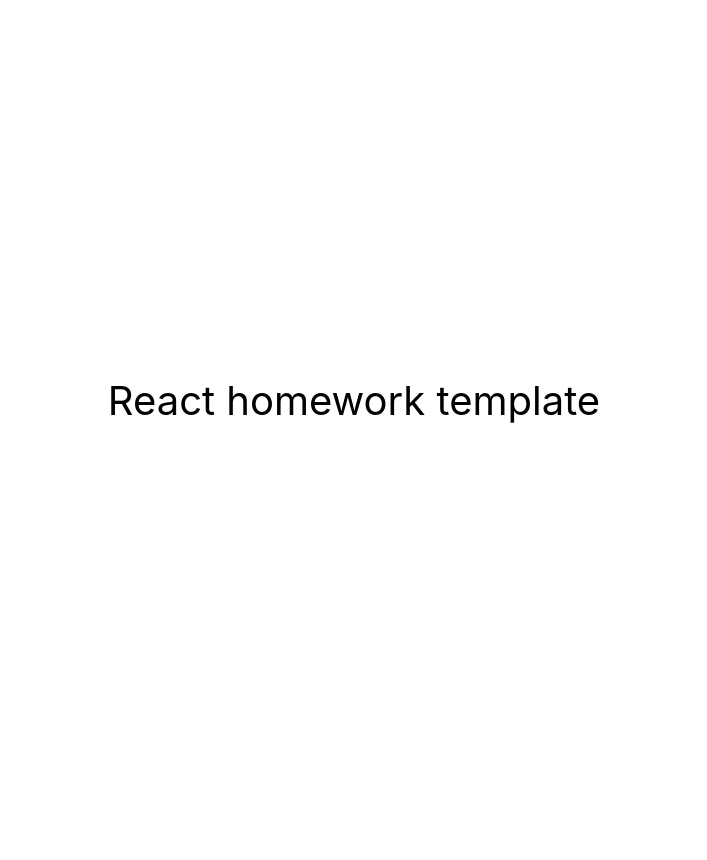
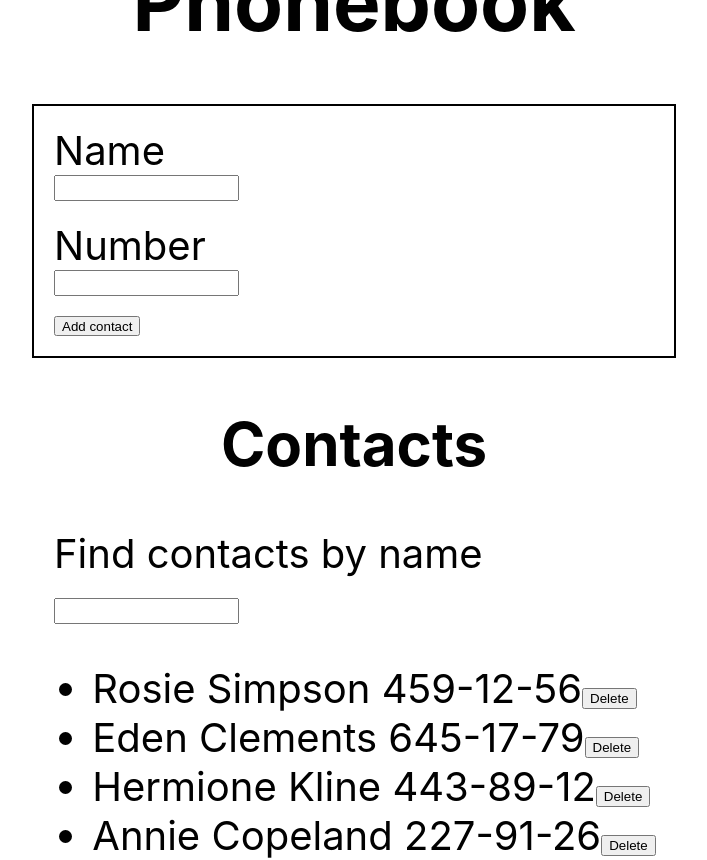
Before and after one commit to stanislav-pravdiuk/goit-react-hw-06-phonebook, a React (Create React App) app: page / in a window 1280 px wide. Shown: the whole page, without its empty margins (286-993 px from the left). Before the commit the page ends 800 px from the top, so only its background shows below. Built offline with nearby package versions, Linux system fonts and the light colour scheme.

Commit message:
change src

```diff
--- a/src/components/App.jsx
+++ b/src/components/App.jsx
@@ -1,16 +1,68 @@
-export const App = () => {
+import { useState, useEffect } from "react";
+import { nanoid } from 'nanoid';
+import { Notify } from 'notiflix/build/notiflix-notify-aio';
+import initialContacts from '../components/contacts/contacts.json';
+import ContactForm from "./phonebook/contactForm";
+import ContactList from "./contacts/ContactsList";
+import Filter from "./contacts/Filter";
+
+function App() {
+  const [contacts, setContacts] = useState(initialContacts);
+  const [filter, setFilter] = useState('');
+  const visibleContacts = contacts.filter(contact =>
+    contact.name.toLowerCase().includes(filter.toLowerCase()));
+
+  useEffect(() => {
+    const storedContacts = localStorage.getItem('contacts');
+    if (storedContacts) {
+      setContacts(JSON.parse(storedContacts));
+    }
+  }, []);
+
+  useEffect(() => {
+    localStorage.setItem('contacts', JSON.stringify(contacts));
+  }, [contacts]);
+
+  function deleteContact(contactId) {
+    setContacts(state => state.filter(contact => contactId !== contact.id));
+  };
+
+  function addContact (data) {
+    if (contacts.some(contact => contact.name === data.name)) {
+      Notify.warning(`${data.name} is already in contacts`)
+      return;
+    }
+    const id = nanoid();
+    const contact = { id: id, name: data.name, number: data.number };
+    setContacts(state => [contact, ...state]);
+  };
+
+  function handleFilterChange(event) {
+    setFilter(event.currentTarget.value);
+  };
+
   return (
     <div
       style={{
         height: '100vh',
         display: 'flex',
+        flexDirection: 'column',
         justifyContent: 'center',
         alignItems: 'center',
         fontSize: 40,
         color: '#010101'
       }}
     >
-      React homework template
+      <h1>Phonebook</h1>
+      <ContactForm onSubmit={addContact} />
+
+      <h2>Contacts</h2>
+      <Filter filter={filter} onChange={handleFilterChange} />
+
+      <ContactList contacts={visibleContacts} onDeleteContact={deleteContact} />
+
     </div>
   );
 };
+
+export default App;
--- /dev/null
+++ b/src/components/contacts/ContactsList.jsx
@@ -0,0 +1,22 @@
+import React from "react";
+import PropTypes from 'prop-types';
+
+function ContactList({ contacts, onDeleteContact }) {
+
+        return (
+                <ul>
+                        {contacts.map((el) =>
+                                <li key={el.id}>
+                                        <span>{el.name} {el.number}</span>
+                                        <button onClick={() => onDeleteContact(el.id)}>Delete</button>
+                                </li>)}
+                </ul>
+        );
+};
+
+ContactList.propTypes = {
+        contacts: PropTypes.arrayOf(Object).isRequired,
+        onDeleteContact: PropTypes.func.isRequired
+}
+
+export default ContactList;
--- /dev/null
+++ b/src/components/contacts/Filter.jsx
@@ -0,0 +1,24 @@
+import React from "react";
+import css from './filter.module.css'
+import PropTypes from 'prop-types';
+
+function Filter({ filter, onChange }) {
+
+    return (
+        <label className={css.filter}>Find contacts by name
+            <input
+                type="text"
+                value={filter}
+                onChange={onChange}
+            >
+            </input>
+        </label>
+    );
+};
+
+Filter.propTypes = {
+    filter: PropTypes.string,
+    onChange: PropTypes.func.isRequired
+}
+
+export default Filter;
--- /dev/null
+++ b/src/components/contacts/contacts.json
@@ -0,0 +1,6 @@
+[
+  {"id": "id-1", "name": "Rosie Simpson", "number": "459-12-56"},
+  {"id": "id-3", "name": "Eden Clements", "number": "645-17-79"},
+  {"id": "id-2", "name": "Hermione Kline", "number": "443-89-12"},
+  {"id": "id-4", "name": "Annie Copeland", "number": "227-91-26"}
+]
--- /dev/null
+++ b/src/components/contacts/filter.module.css
@@ -0,0 +1,11 @@
+.filter {
+    display: flex;
+    flex-direction: column;
+    align-items: flex-start;
+    width: 600px;
+}
+
+.filter input {
+    margin-top: 20px;
+    height: 20px;
+}
--- /dev/null
+++ b/src/components/phonebook/contact-form.module.css
@@ -0,0 +1,23 @@
+.contactForm {
+    display: flex;
+    flex-direction: column;
+    align-items: flex-start;
+    border: 2px solid black;
+    width: 600px;
+    padding: 20px;
+
+}
+
+.contactForm label {
+    display: flex;
+    flex-direction: column;
+    margin-bottom: 20px;
+}
+
+.contactForm input {
+    height: 20px;
+}
+
+.contactForm button {
+    height: 20px;
+}
--- /dev/null
+++ b/src/components/phonebook/contactForm.jsx
@@ -0,0 +1,64 @@
+import { useState } from "react";
+import css from './contact-form.module.css';
+import PropTypes from 'prop-types';
+
+function ContactForm({ onSubmit }) {
+
+    const [state, setState] = useState({
+        name: '',
+        number: '',
+    });
+
+    function handleInputChange(event) {
+        const { name, value } = event.currentTarget;
+        setState(state => ({ ...state, [name]: value }));
+    };
+
+    function handleSubmit(event) {
+        event.preventDefault();
+
+        onSubmit(state);
+
+        reset();
+    };
+
+    function reset() {
+        setState({ name: '', number: '', });
+    };
+
+    return (
+        <form
+            className={css.contactForm}
+            onSubmit={handleSubmit}>
+            <label>Name
+                <input
+                    type="text"
+                    name="name"
+                    pattern="^[a-zA-Zа-яА-Я]+(([' -][a-zA-Zа-яА-Я ])?[a-zA-Zа-яА-Я]*)*$"
+                    title="Name may contain only letters, apostrophe, dash and spaces. For example Adrian, Jacob Mercer, Charles de Batz de Castelmore d'Artagnan"
+                    required
+                    value={state.name}
+                    onChange={handleInputChange}
+                />
+            </label>
+            <label>Number
+                <input
+                    type="tel"
+                    name="number"
+                    pattern="\+?\d{1,4}?[-.\s]?\(?\d{1,3}?\)?[-.\s]?\d{1,4}[-.\s]?\d{1,4}[-.\s]?\d{1,9}"
+                    title="Phone number must be digits and can contain spaces, dashes, parentheses and can start with +"
+                    required
+                    value={state.number}
+                    onChange={handleInputChange}
+                />
+            </label>
+            <button type="submit">Add contact</button>
+        </form>
+    );
+};
+
+ContactForm.propTypes = {
+    onSubmit: PropTypes.func.isRequired
+}
+
+export default ContactForm;
--- a/src/index.js
+++ b/src/index.js
@@ -1,6 +1,6 @@
 import React from 'react';
 import ReactDOM from 'react-dom/client';
-import { App } from 'components/App';
+import App from 'components/App';
 import './index.css';
 
 ReactDOM.createRoot(document.getElementById('root')).render(
```
